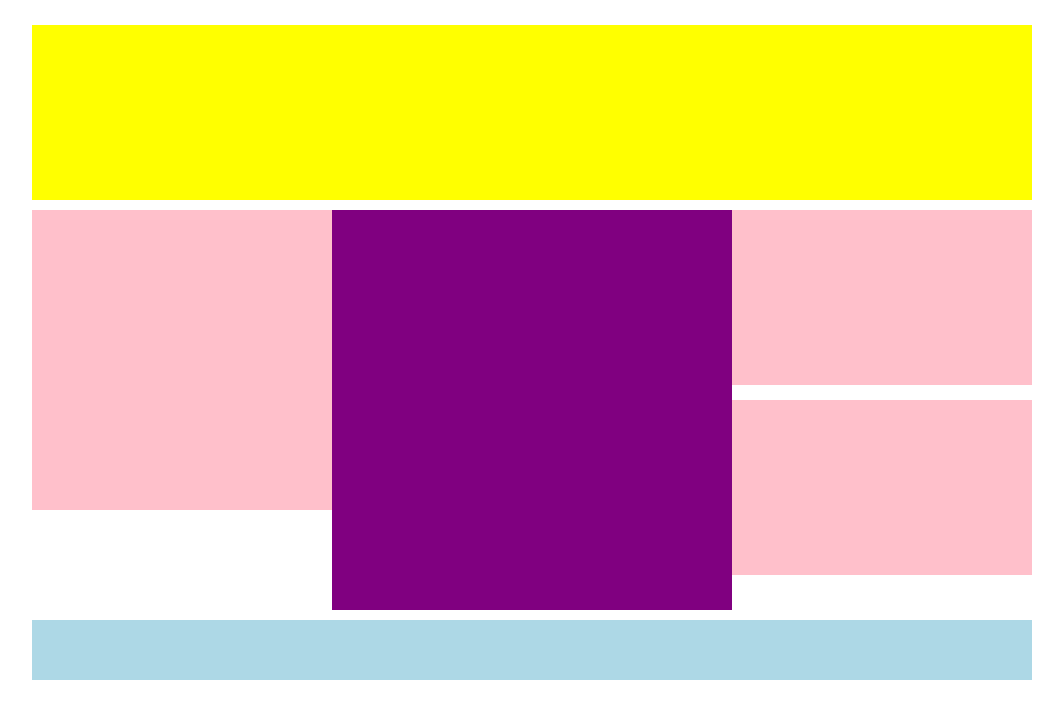
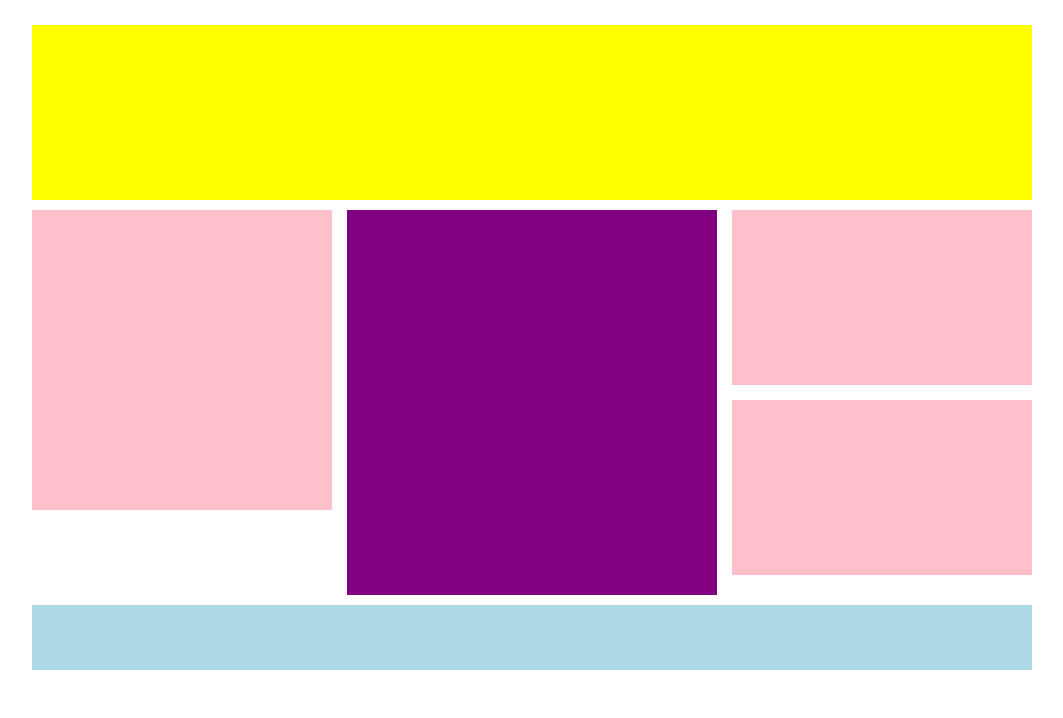
Before and after one commit to ghillahill/htmlcss-struttura-wp, a plain HTML site: page index.html in a window 1280 px wide. Shown: the whole page, without its empty margins (108-1171 px from the left). Drawn offline with Linux system fonts and the light colour scheme.

Commit message:
Layout Html-Css | Margini con dimensione width in pixel.

```diff
--- a/style.css
+++ b/style.css
@@ -34,8 +34,9 @@ aside.left{
 
 main{
     background-color: purple;
-    height: 400px;
-    width: 400px;
+    height: 385px;
+    width: calc(385px - 15px);
+    margin: 0 15px;
     float: left;
 }
 
@@ -52,5 +53,5 @@ aside.bot{
 footer{
     margin-top: 10px;
     background-color: lightblue;
-    height: 60px;
+    height: 65px;
 }
```
